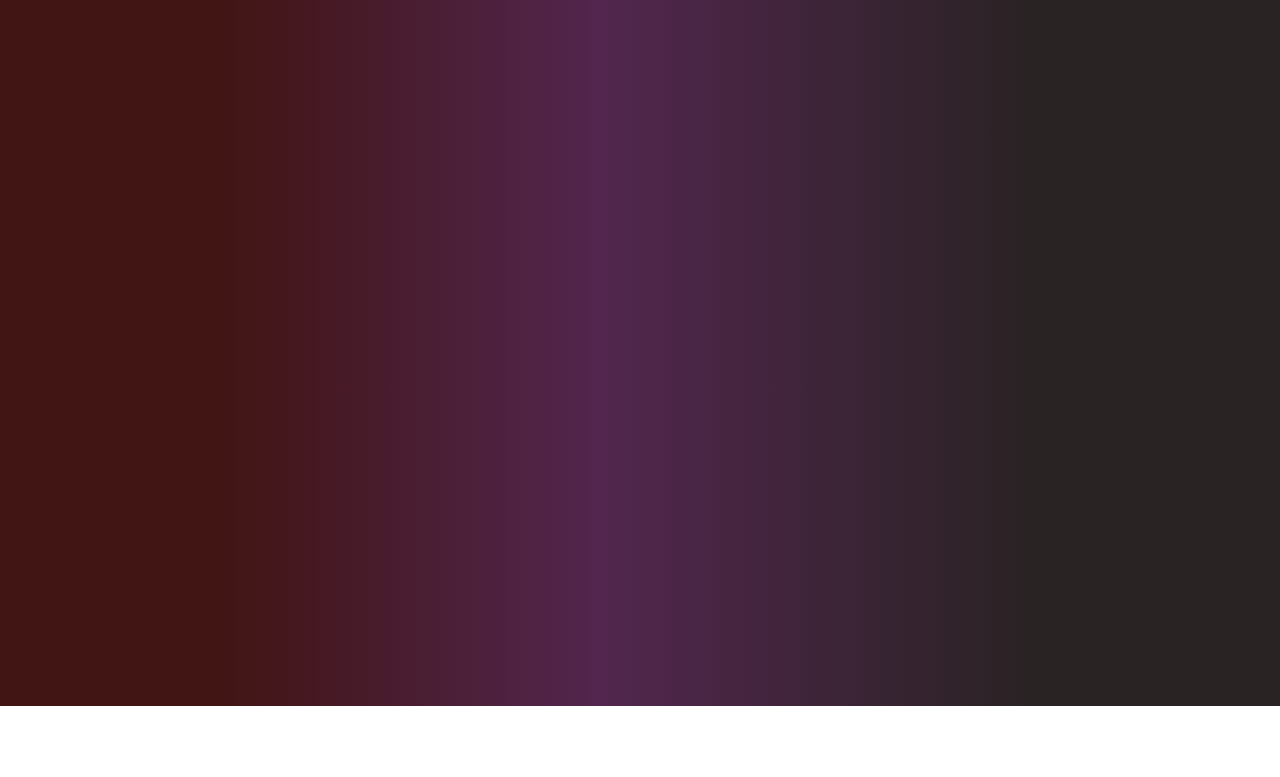
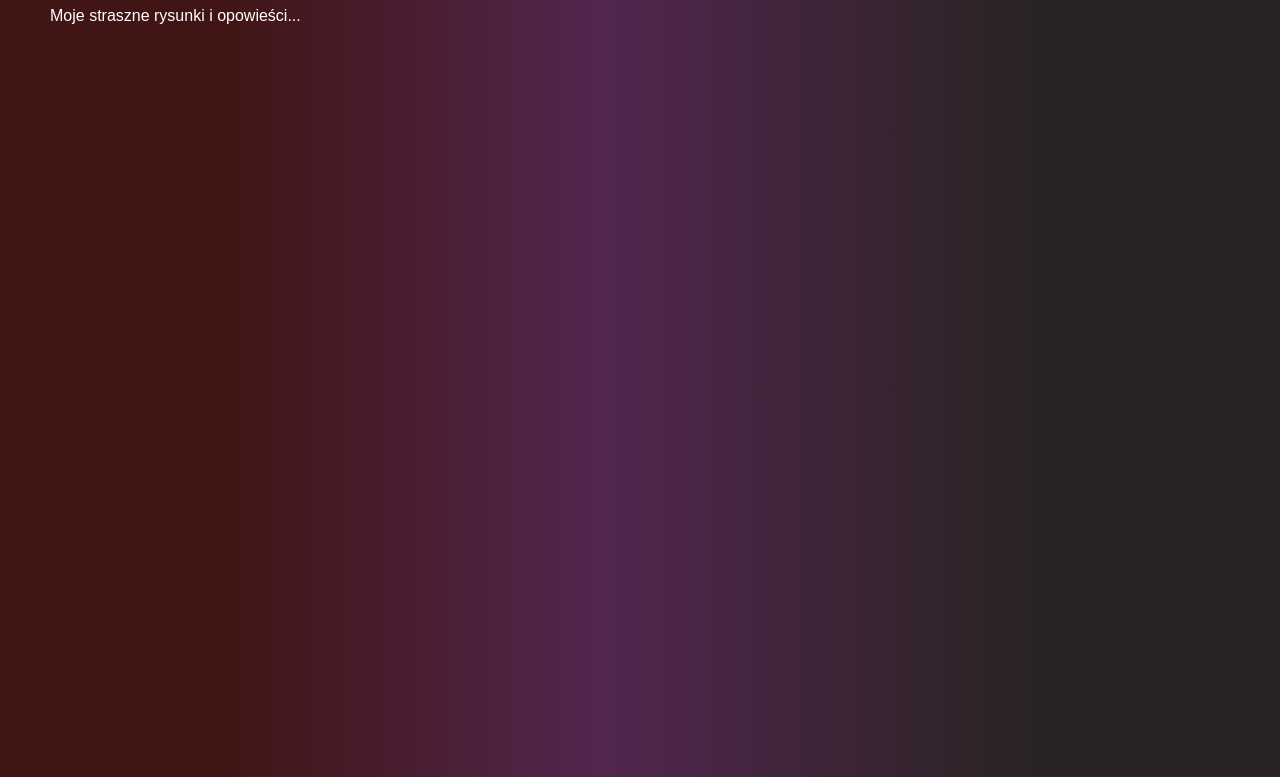
Before and after one commit to snopek312/HorrorCreations, a plain HTML site: page index.html in a window 1280 px wide. Shown: the part 123-900 px from the top of the page. Before the commit the page ends 829 px from the top, so only its background shows below. Drawn offline with Linux system fonts and the light colour scheme.

Commit message:
Update style.css

```diff
--- a/style.css
+++ b/style.css
@@ -1,9 +1,10 @@
 body {
-  margin: 50;
+  margin: 0;
   min-height: 100vh;
   font-family: Arial, sans-serif;
   color: white;
 
   /* Nowy gradient */
   background: linear-gradient(90deg, rgba(66, 21, 21, 1) 18%, rgba(82, 38, 78, 1) 47%, rgba(41, 35, 35, 1) 81%);
+  padding: 50px;
 }
```
